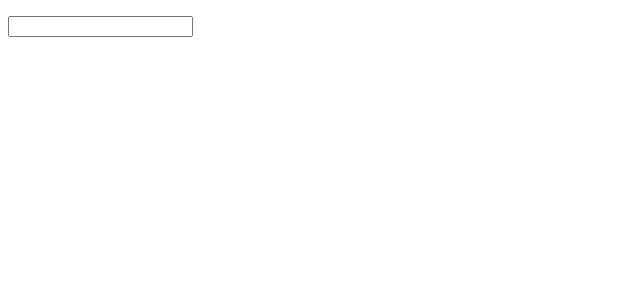
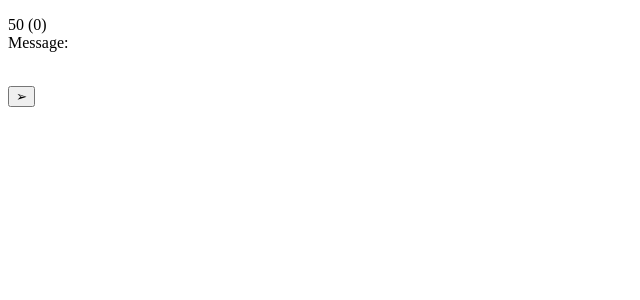
Before and after one commit to longcuxit/twit-split, a React (Create React App) app: page / in a window 1280 px wide. Shown: the top 300 px of the page, without its empty margins (0-640 px from the left). Built offline with nearby package versions, Linux system fonts and the light colour scheme.

Commit message:
Add count, multi line textarea auto height, submit button

```diff
--- a/src/components/Form.js
+++ b/src/components/Form.js
@@ -1,35 +1,55 @@
 import React from 'react';
 
+import { splitMessage } from '../utils';
 import { connect } from './Context';
+import TextField from './TextField';
 
 class Form extends React.Component {
-  state = { msg: '', error: false }
+  state = { msg: '', error: false, count: 0, length: 50 } //TODO: ENV_CONFIG
 
   onSubmit = (e) => {
     this.props.sendMsg(this.state.msg)
-      .then(() => {
-        this.refs.input.value = '';
-      })
+      .then(() => this.setState({ msg: '' }))
       .catch(e => this.setState({ error: e.message }))
     e.preventDefault();
   }
 
-  onTypeMsg = (e) => {
-    const { state } = this;
-    state.msg = e.target.value;
-    state.error && this.setState({ error: false });
-  }
-
-  shouldComponentUpdate(props, state, a) {
-    return state.error !== this.state.error;
-  }
+  setMsg = (msg) => this.setState(state => {
+    try {
+      const msgs = splitMessage.calculate(msg);
+      const lastMsg = msgs[msgs.length -1];
+      state.length = 50 - lastMsg.length;  //TODO: ENV_CONFIG
+      state.count = msgs.length;
+    } catch (e) {
+      if (e.name === 'msg.wordsLonger') {
+        state.error = e.message;
+      } else {
+        state.error = false;
+        state.length = 0;
+      }
+    }
+    state.msg = msg;
+    return state;
+  })
 
   render() {
-    const { error } = this.state;
+    const { error, msg, length, count } = this.state;
+
     return (
-      <form onSubmit={this.onSubmit}>
-        {error && <div>{error}</div>}
-        <input ref='input' onChange={this.onTypeMsg} multiple/>
+      <form className="c-form" onSubmit={this.onSubmit}>
+        {error && <div className="c-form_error">{error}</div>}
+        <div className="c-form_counter">{length} ({count}) </div>
+        <TextField
+          label="Message:"
+          value={msg}
+          onChange={e => this.setMsg(e.target.value)}
+          onKeyDown={e => {
+            if (e.keyCode === 13 && !e.shiftKey) {
+              const form = e.target.closest('form');
+              return form && this.onSubmit(e);
+            }
+          }} />
+          <button type="submit">➢</button>
       </form>
     )
   }
--- /dev/null
+++ b/src/components/TextField.js
@@ -0,0 +1,61 @@
+import React from 'react';
+
+class TextField extends React.Component {
+
+  static defaultProps = {
+    onChange: Boolean,
+    onSubmit: Boolean
+  }
+  state = { scrollHeight: undefined }
+
+  cache = {
+    length: 0,
+    height: 0
+  }
+
+  onChange = (e) => {
+    const element = e.target, { value } = element, { cache } = this;
+    if (value.length) {
+      if (cache.length > value.length) {
+        element.style.height = 'auto';
+        cache.height = 0;
+      }
+      cache.length = value.length;
+      const { scrollHeight } = element;
+      if (cache.height < scrollHeight) {
+        cache.height = scrollHeight;
+        element.style.height = cache.height + 'px';
+      }
+    }
+    return this.props.onChange(e);
+  }
+
+  componentDidMount() {
+    const { textarea } = this.refs;
+
+    Object.assign(textarea.style, {
+      padding: 0,
+      border: 'none',
+      resize: 'none'
+    });
+  }
+
+  render() {
+    const { props } = this;
+    return (
+      <label className="c-field">
+        <span className="c-field_label">{props.label}</span>
+        <div className="c-field_area">
+          <textarea
+            {...props}
+            onChange={this.onChange}
+            ref="textarea"
+            className="c-field_area_input"
+            />
+          </div>
+      </label>
+    )
+  }
+}
+
+export default TextField;
--- /dev/null
+++ b/src/utils/ErrorHandle.js
@@ -0,0 +1,5 @@
+export function ErrorHandle(name, message) {
+  const err = Error(message);
+  err.name = name;
+  return err;
+}
--- a/src/utils/index.js
+++ b/src/utils/index.js
@@ -1 +1,2 @@
 export * from "./splitMessage";
+export * from "./ErrorHandle";
--- a/src/utils/splitMessage.js
+++ b/src/utils/splitMessage.js
@@ -1,3 +1,5 @@
+import { ErrorHandle } from './ErrorHandle';
+
 const whiteSpace = [
   9, 10, 11, 12, 13, 32, 133, 160,
   5760, 8192, 8193, 8194, 8195, 8196,
@@ -13,19 +15,23 @@ function findIndex(msg) {
 
 function split(msg) {
   msg = msg.trim();
+  if (msg.length < 1) {
+    throw new ErrorHandle('msg.required', 'Message is required!');
+  }
   if (msg.length < 51) {
     return [msg];
   }
   const index = findIndex(msg);
   if (index < 1) {
-    throw Error('Words longer than 50 characters!');
+    throw new ErrorHandle('msg.wordsLonger', 'Words longer than 50 characters!');
   }
   return [msg.slice(0, index)]
     .concat(split(msg.slice(index + 1)));
 }
 
-export const splitMessage = (msg) => {
+export function splitMessage(msg) {
   const msgs = split(msg);
   if (msgs.length === 1) return msgs;
   return msgs.map((msg, index) => `${index + 1}/${msgs.length} ${msg}`);
 }
+splitMessage.calculate = split;
```
